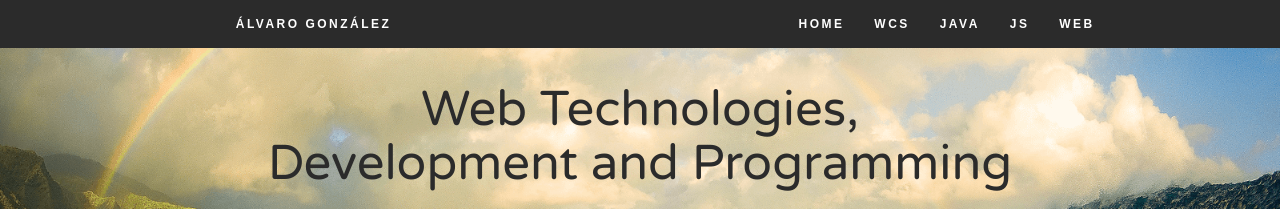
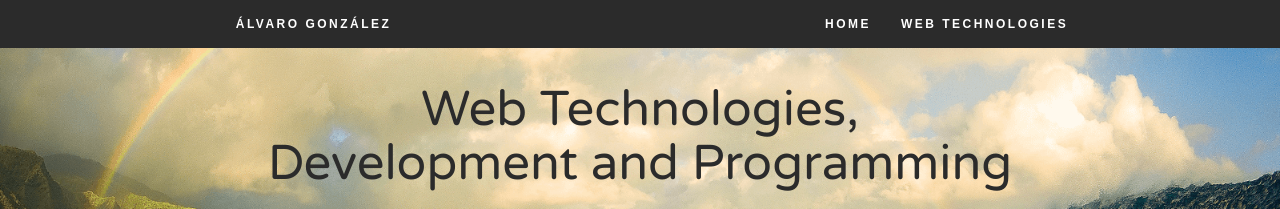
Before and after one commit to alvarogonzalezalvarez/blog, a Jekyll site: the page built from index.html, in a window 1280 px wide. Shown: the top 209 px of the page. Built offline with Jekyll 4.4.1, drawn with Linux system fonts in a browser that asks for light colours; nearby versions of some CDN libraries; library files that are not in the unit come from our copies.

Commit message:
Published filter
Published filter

```diff
--- a/_includes/header.html
+++ b/_includes/header.html
@@ -5,10 +5,10 @@
    </div>
    <div class="nav" id="catlinks">
       <a href="https://alvarogonzalezalvarez.com/blog/">Home</a>
-      <a href="https://alvarogonzalezalvarez.com/blog/websphere-commerce/">WCS</a>
+      <!--<a href="https://alvarogonzalezalvarez.com/blog/websphere-commerce/">WCS</a>
       <a href="https://alvarogonzalezalvarez.com/blog/java/">Java</a>
-      <a href="https://alvarogonzalezalvarez.com/blog/javascript/">JS</a>
-      <a href="https://alvarogonzalezalvarez.com/blog/web-technologies/">Web</a>
+      <a href="https://alvarogonzalezalvarez.com/blog/javascript/">JS</a>-->
+      <a href="https://alvarogonzalezalvarez.com/blog/web-technologies/">Web Technologies</a>
    </div>
   </nav>
   <section id="hero" style="display:none;">
--- a/_posts/2016-01-10-github-pages-cloudflare-and-google-domains-epic-win.markdown
+++ b/_posts/2016-01-18-github-pages-cloudflare-and-google-domains-epic-win.markdown
@@ -2,11 +2,12 @@
 layout: post
 title:  "Github Pages, Cloudflare and Google Domains: Epic Win"
 description: "Combine Github Pages, Cloudflare and Google Domains in a perfect way: SSL, Caching, Naked Custom Domains and Email Forwarding for free!"
-date:   2016-01-10 21:27:05 +0100
+date:   2016-01-18 21:27:05 +0100
 author: Álvaro González Álvarez
 categories: ['Web Technologies']
 imageprev: /img/portfolio-01.jpg
 comments: true
+published: true
 ---
 As you probably already know, you can create your own website using a __Github Repository__. The only thing you need is a new repository named **_username_.github.io**, where _username_ is your username on Github. Once created, as soon as you push your html files to the repository, your site will be up and running; you can check it out typing in your browser `http://yourusername.github.io`. Easy, right?
 
--- a/index.html
+++ b/index.html
@@ -13,6 +13,7 @@
       <ul class="slides">
           {% assign loopindex = 0 %}
           {% for post in site.posts %}
+          {% if post.published %}
           {% assign loopindex = loopindex | plus: 1 %}
           {% if loopindex == 1 %}
           <li>
@@ -41,6 +42,7 @@
           {% if loopindex == 0 %}
           </li>
           {% endif %}
+          {% endif %}
           {% endfor %}
       </ul>
     </div>
```
